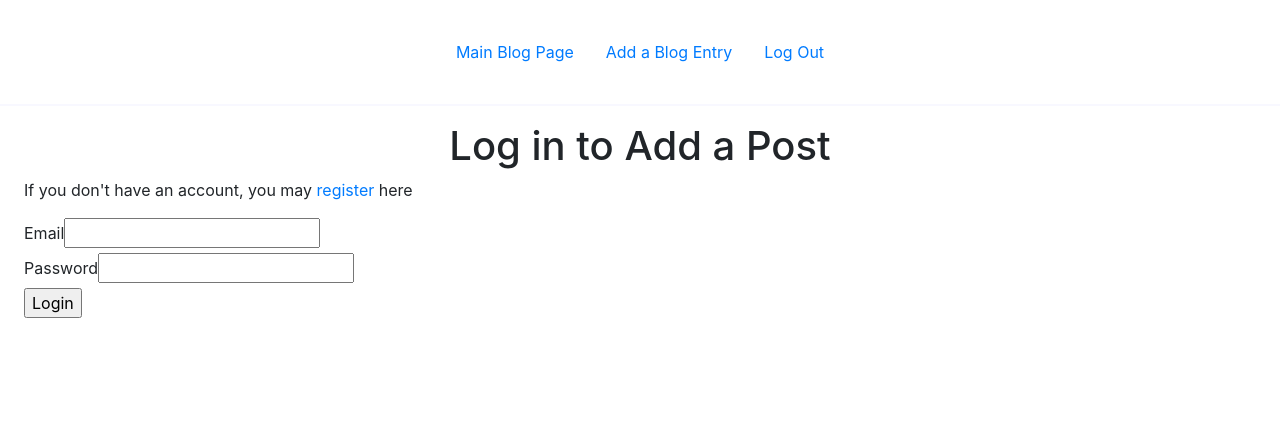
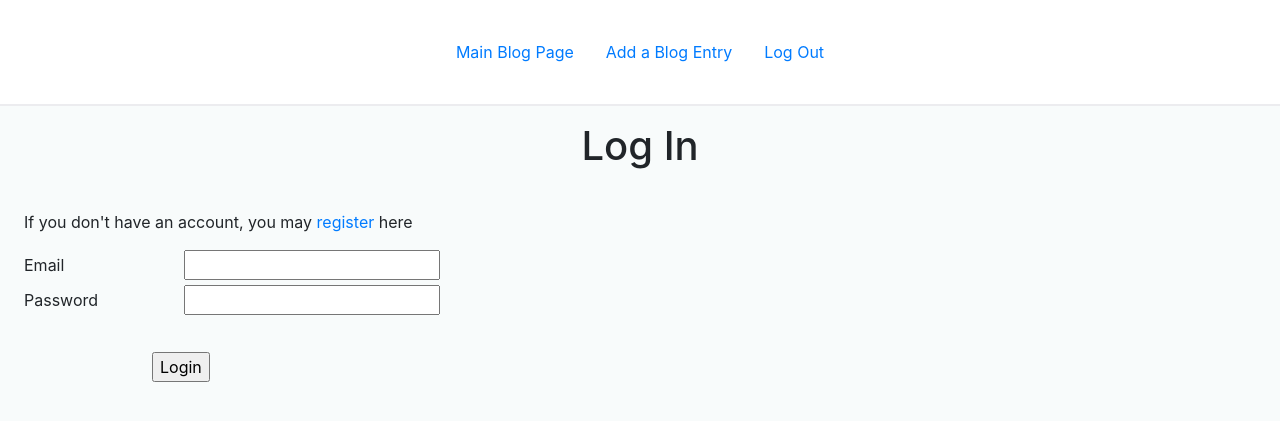
Before and after one commit to damianpdavila/blogz, a Flask app: page /login in a window 1280 px wide. Shown: the top 421 px of the page. Run offline with Flask 2, Linux system fonts and the light colour scheme; some libraries are stand-ins or nearby versions.

Commit message:
Refined the page styling

```diff
--- a/main.py
+++ b/main.py
@@ -50,7 +50,7 @@ def login():
         if user and user.password == password:
             session['email'] = email
             flash('Logged in')
-            return redirect('/')
+            return redirect('/newpost')
         else:
             flash('User password incorrect, or user does not exist', 'error')
 
--- a/templates/base.html
+++ b/templates/base.html
@@ -13,15 +13,29 @@
             .error {
                 color: red;
             }
+            body {
+                background-color: #f3f8f980;
+            }
             .nav {
                 padding: 2em;
-                border-bottom: 2px solid ghostwhite;
+                border-bottom: 2px solid #ececef;
+                background-color: white;
             }
             h1 {
                 text-align: center;
+                margin-bottom: 1em;
             }
             #content {
                 margin: 1em 1.5em;
+            }
+            label {
+                max-width: 10em;
+                width: 15%;
+                min-width: 8em;
+            }
+            input[type="submit"] {
+                margin-top: 2em;
+                margin-left: 8em;
             }
         </style>
     </head>
--- a/templates/login.html
+++ b/templates/login.html
@@ -2,7 +2,7 @@
 
 {% block content %}
 <h1>
-    Log in to Add a Post
+    Log In
 </h1>
 <p>If you don't have an account, you may <a href="/register">register</a> here</p>
 
```
Also changed, not shown: templates/add_post.html (+4 -8 lines).
